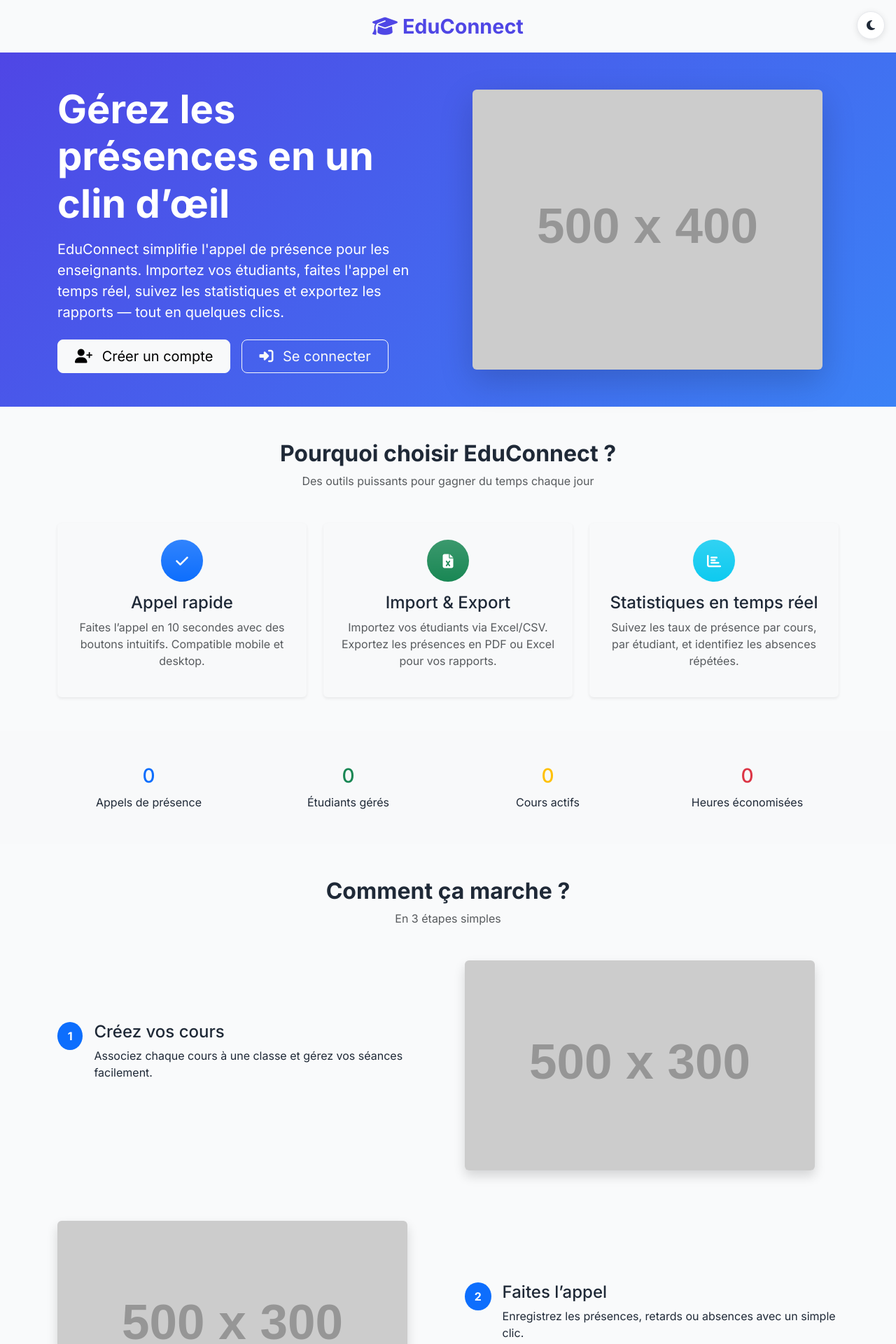
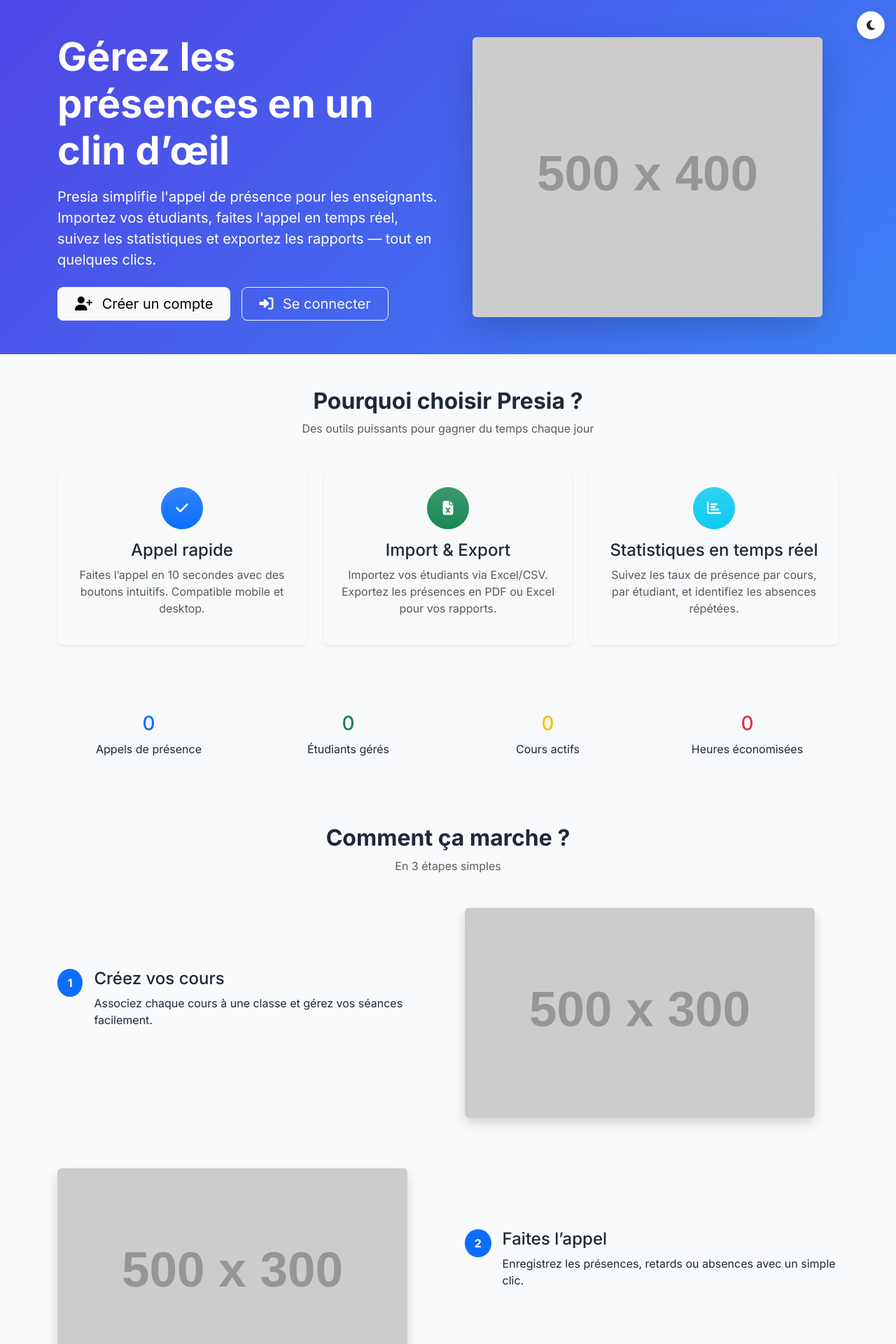
Before and after one commit to RobertKule/presence, a Django app: page / in a window 1280 px wide. Shown: the top 1920 px of the page at 70% size. Run offline with Django 5.2, Linux system fonts and the light colour scheme; grey boxes labelled with a size stand in for pictures from a placeholder-image service; data that the repository does not hold is empty; some libraries are stand-ins or nearby versions.

Commit message:
optimised base

```diff
--- a/core/templates/core/base.html
+++ b/core/templates/core/base.html
@@ -4,7 +4,7 @@
 <head>
     <meta charset="UTF-8">
     <meta name="viewport" content="width=device-width, initial-scale=1.0">
-    <title>{% block title %}EduConnect | Gestion des Présences{% endblock %}</title>
+    <title>{% block title %}Presia | Gestion des Présences{% endblock %}</title>
 
     <!-- Google Fonts -->
     <link href="https://fonts.googleapis.com/css2?family=Inter:wght@400;500;600;700&display=swap" rel="stylesheet">
@@ -292,7 +292,7 @@
         <div class="sidebar-header">
             <a href="{% url 'core:home' %}" class="logo">
             <i class="fas fa-graduation-cap"></i>
-            <span>EduConnect</span>
+            <span>Presia</span>
         </a>
             <button class="toggle-btn" id="collapse-btn">
                 <i class="fas fa-chevron-left"></i>
--- a/core/templates/core/base_auth.html
+++ b/core/templates/core/base_auth.html
@@ -4,7 +4,7 @@
 <head>
     <meta charset="UTF-8">
     <meta name="viewport" content="width=device-width, initial-scale=1.0">
-    <title>{% block title %}EduConnect{% endblock %}</title>
+    <title>{% block title %}Presia{% endblock %}</title>
 
     <!-- Google Fonts -->
     <link href="https://fonts.googleapis.com/css2?family=Inter:wght@400;500;600;700&display=swap" rel="stylesheet">
@@ -112,24 +112,9 @@
             color: var(--text);
             opacity: 0.7;
         }
-
-        /* Logo EduConnect */
-        .logo {
-            font-size: 1.8rem;
-            font-weight: 700;
-            color: var(--primary);
-            text-decoration: none;
-            display: inline-block;
-            margin-bottom: 1rem;
-        }
     </style>
 </head>
 <body class="fade-in">
-
-    <!-- Logo avec lien vers la page d'accueil -->
-    <a href="{% url 'core:home' %}" class="logo mx-auto d-block text-center mt-3">
-        <i class="fas fa-graduation-cap"></i> EduConnect
-    </a>
 
     <!-- Theme Toggle Button -->
     <button id="themeToggle">
@@ -137,18 +122,9 @@
     </button>
 
     <!-- Page Content -->
-    <main class="flex-grow-1">
+    <main>
         {% block content %}{% endblock %}
     </main>
-
-    <!-- Footer -->
-    <footer>
-        <p>
-            <a href="{% url 'core:home' %}" class="text-decoration-none">
-                <i class="fas fa-home"></i> Retour à l'accueil
-            </a>
-        </p>
-    </footer>
 
     <!-- Scripts -->
     <script src="https://cdn.jsdelivr.net/npm/bootstrap@5.3.2/dist/js/bootstrap.bundle.min.js"></script>
--- a/core/templates/core/home.html
+++ b/core/templates/core/home.html
@@ -1,7 +1,7 @@
 {% extends "core/base_auth.html" %}
 {% load static %}
 
-{% block title %}EduConnect - Gestion des Présences Intelligente{% endblock %}
+{% block title %}Presia - Gestion des Présences Intelligente{% endblock %}
 
 {% block content %}
 <!-- Hero Section -->
@@ -11,7 +11,7 @@
       <div class="col-lg-6 mb-5 mb-lg-0">
         <h1 class="display-4 fw-bold mb-3">Gérez les présences en un clin d’œil</h1>
         <p class="lead mb-4 opacity-90">
-          EduConnect simplifie l'appel de présence pour les enseignants.
+          Presia simplifie l'appel de présence pour les enseignants.
           Importez vos étudiants, faites l'appel en temps réel, suivez les statistiques et exportez les rapports — tout en quelques clics.
         </p>
         <div class="d-flex flex-wrap gap-3">
@@ -24,8 +24,8 @@
         </div>
       </div>
       <div class="col-lg-6 text-center">
-        <img src="https://placehold.co/500x400/4f46e5/ffffff?text=EduConnect+App"
-             alt="Interface EduConnect"
+        <img src="https://placehold.co/500x400/4f46e5/ffffff?text=Presia+App"
+             alt="Interface Presia"
              class="img-fluid rounded shadow-lg"
              style="max-height: 400px; object-fit: cover;">
       </div>
@@ -37,7 +37,7 @@
 <section class="py-5">
   <div class="container">
     <div class="text-center mb-5">
-      <h2 class="fw-bold">Pourquoi choisir EduConnect ?</h2>
+      <h2 class="fw-bold">Pourquoi choisir Presia ?</h2>
       <p class="text-muted">Des outils puissants pour gagner du temps chaque jour</p>
     </div>
 
@@ -171,7 +171,7 @@
 <!-- Footer -->
 <footer class="py-4 text-center text-muted small">
   <div class="container">
-    <p>&copy; 2025 EduConnect. Tous droits réservés. Créé avec passion par Robert KULE.</p>
+    <p>&copy; 2025 Presia. Tous droits réservés. Créé avec passion par Robert KULE.</p>
   </div>
 </footer>
 
```
